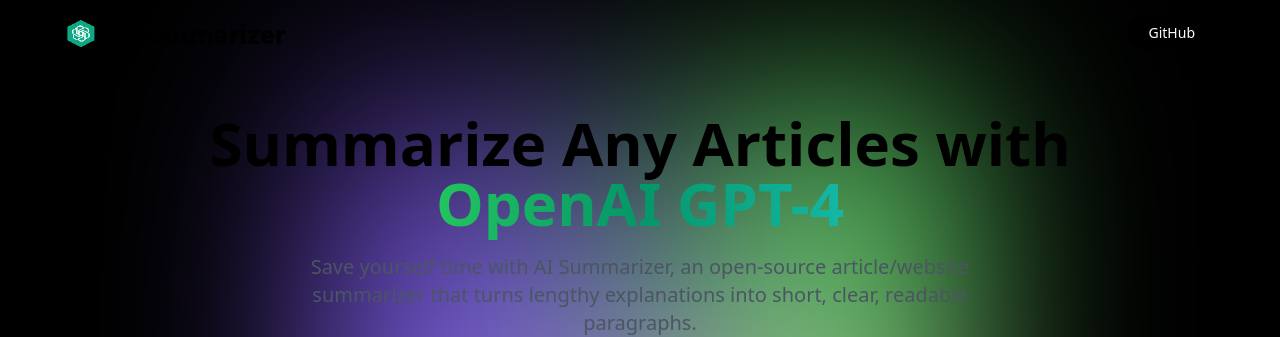
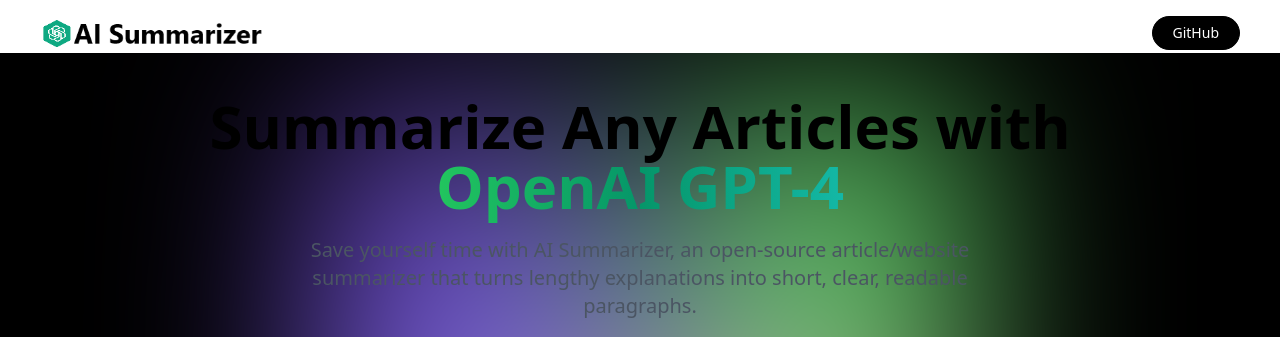
Before and after one commit to maikolcw/AI_Summarizer, a React (Vite) app: page / in a window 1280 px wide. Shown: the top 337 px of the page. Built offline with nearby package versions, Linux system fonts and the light colour scheme; no server answers; a web font is replaced by a local one.

Commit message:
added scrolling nav

```diff
--- a/src/App.css
+++ b/src/App.css
@@ -71,7 +71,7 @@
 }
 
 .head_text {
-    @apply mt-5 text-5xl font-extrabold leading-[1.15] text-black sm:text-6xl text-center;
+    @apply mt-24 text-5xl font-extrabold leading-[1.15] text-black sm:text-6xl text-center;
 }
 
 .orange_gradient {
--- a/src/components/Hero.jsx
+++ b/src/components/Hero.jsx
@@ -1,10 +1,30 @@
-import React from 'react'
+import React, { useEffect, useState } from "react";
 import { logo } from "../assets";
 
 const Hero = () => {
+
+    const [scrolled, setScrolled] = useState(false);
+
+    useEffect(() => {
+        const handleScroll = () => {
+            const scrollTop = window.scrollY;
+            if (scrollTop > 100) {
+                setScrolled(true);
+            } else {
+                setScrolled(false);
+            }
+        };
+
+        window.addEventListener("scroll", handleScroll);
+
+        return () => window.removeEventListener("scroll", handleScroll);
+    }, []);
+
     return (
         <header className='w-full flex justify-center items-center flex-col'>
-            <nav className='flex justify-between items-center w-full mb-10 pt-3'>
+            <nav className={`flex justify-between items-center w-full mb-10 pt-3 px-10 fixed top-0
+            z-20 ${scrolled ? "bg-black" : "bg-white"
+                }`}>
                 <img src={logo} alt='logo' className='w-56 object-contain' />
 
                 <button
```
